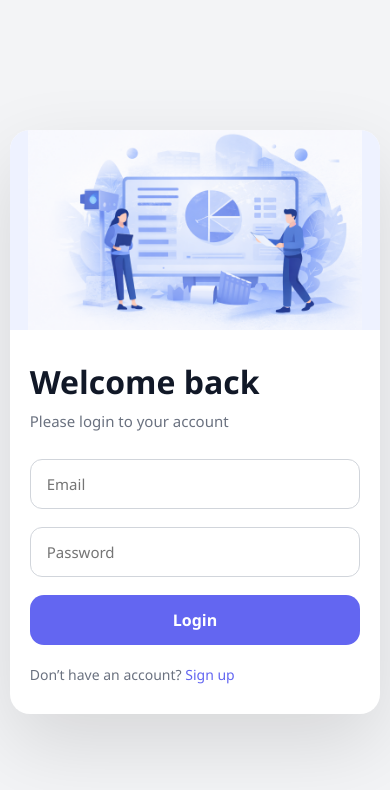
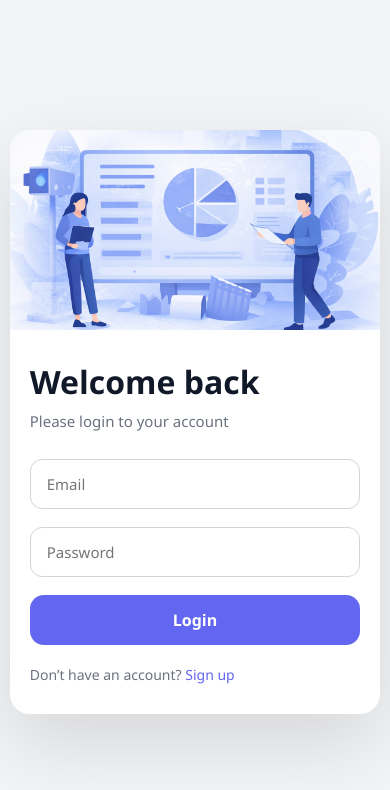
Before and after one commit to Sahithya1706/skillbridge, a React (Vite) app in the folder client/: page /login in a window 390 px wide. Shown: the top 790 px of the page. Built offline with nearby package versions, Linux system fonts and the light colour scheme; no server answers.

Commit message:
Mobile responsive fixes + UI improvements

```diff
--- a/client/src/index.css
+++ b/client/src/index.css
@@ -277,15 +277,15 @@ body {
   user-select: none;
   mix-blend-mode: multiply;
 } */
-/* .auth-image img {
+.auth-image img {
   width: 120%;
   margin-left: -10%;
   margin-top: -5%;
-} */
-.auth-image img {
+}
+/* .auth-image img {
   width: 90%;
   margin: 0;
-}
+} */
 /* RIGHT FORM SIDE */
 /* .auth-form {
   width: 45%;
```
